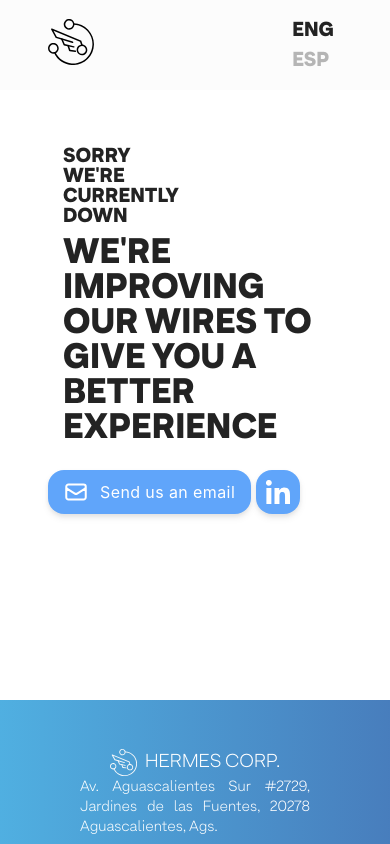
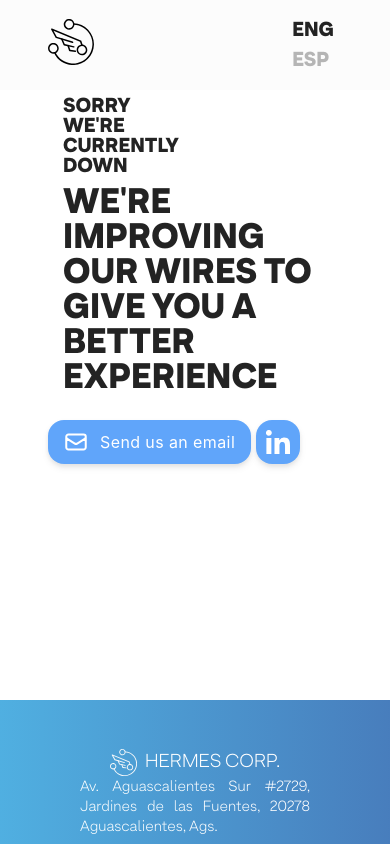
Before and after one commit to UP210878/ReactApp, a React (Create React App) app: page / in a window 390 px wide. Built offline with nearby package versions, Linux system fonts and the light colour scheme.

Commit message:
Quickfix

```diff
--- a/src/App.css
+++ b/src/App.css
@@ -80,7 +80,6 @@ background-color: black !important;
     font-size: 20px!important;
     line-height: 20px!important;
     margin-bottom: 10px!important;
-    margin-top: 50px!important;
   }
 }
 
```
